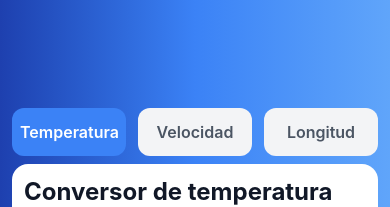
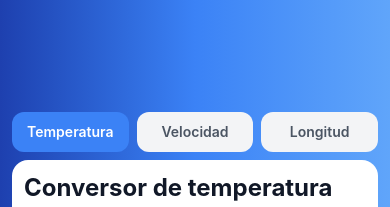
Before and after one commit to freygh1/Unit-Converter, a React (Vite) app: page / in a window 390 px wide. Shown: the top 207 px of the page. Built offline with nearby package versions, Linux system fonts and the light colour scheme.

Commit message:
Adapta pestañas a celulares

```diff
--- a/src/components/Header.jsx
+++ b/src/components/Header.jsx
@@ -4,7 +4,7 @@ export const Header = ({ category, onCategoryChange }) => {
   return (
     <nav
       aria-label="Categorías de conversión"
-      className="grid w-full max-w-[572px] grid-cols-3 gap-3"
+      className="grid w-full max-w-[572px] grid-cols-3 gap-2 sm:gap-3"
     >
       {Object.entries(CONVERTER_CATEGORIES).map(([key, { label }]) => (
         <button
@@ -12,7 +12,7 @@ export const Header = ({ category, onCategoryChange }) => {
           type="button"
           aria-pressed={category === key}
           onClick={() => onCategoryChange(key)}
-          className={`h-12 rounded-xl px-2 text-base font-semibold transition-colors ${
+          className={`h-10 rounded-xl px-1 text-xs font-semibold transition-colors min-[380px]:text-sm sm:h-12 sm:px-2 sm:text-base ${
             category === key
               ? "bg-[#3B82F6] text-white"
               : "bg-[#F3F4F6] text-[#4B5563] hover:bg-white"
```
